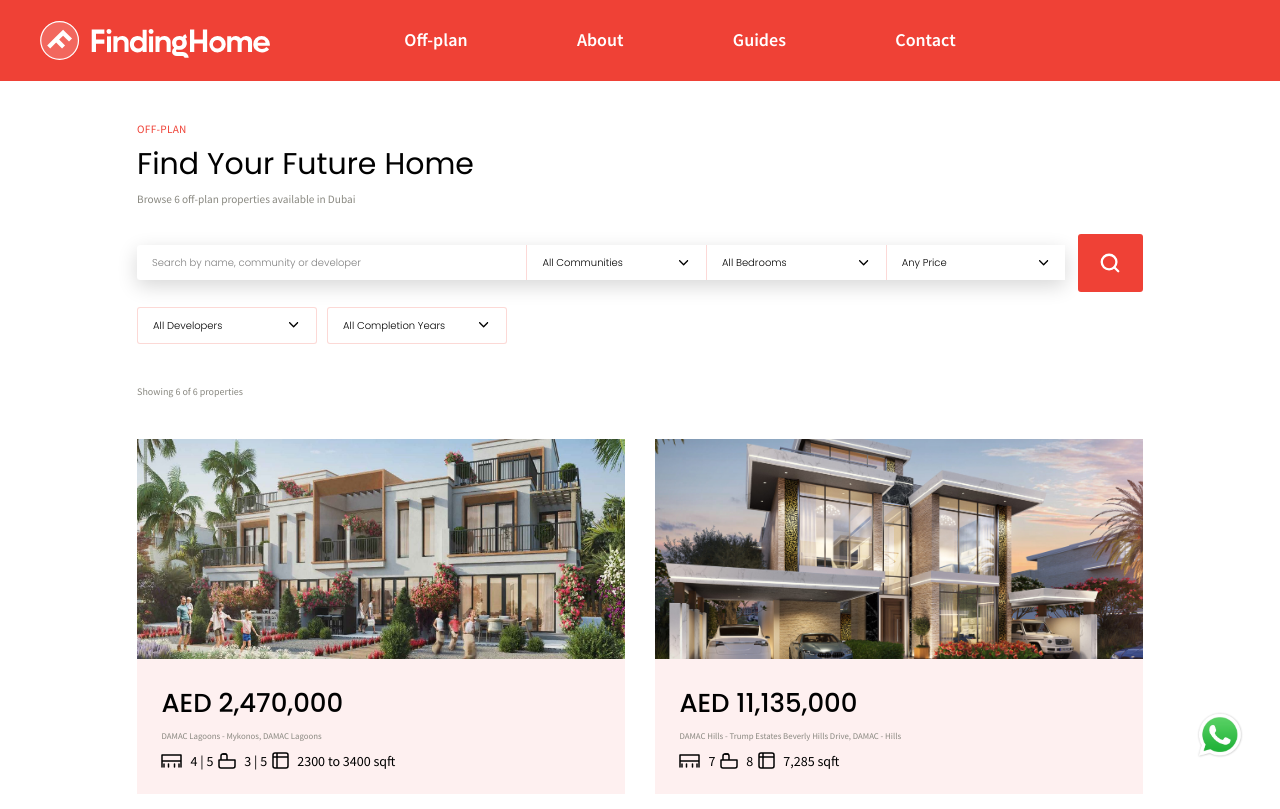
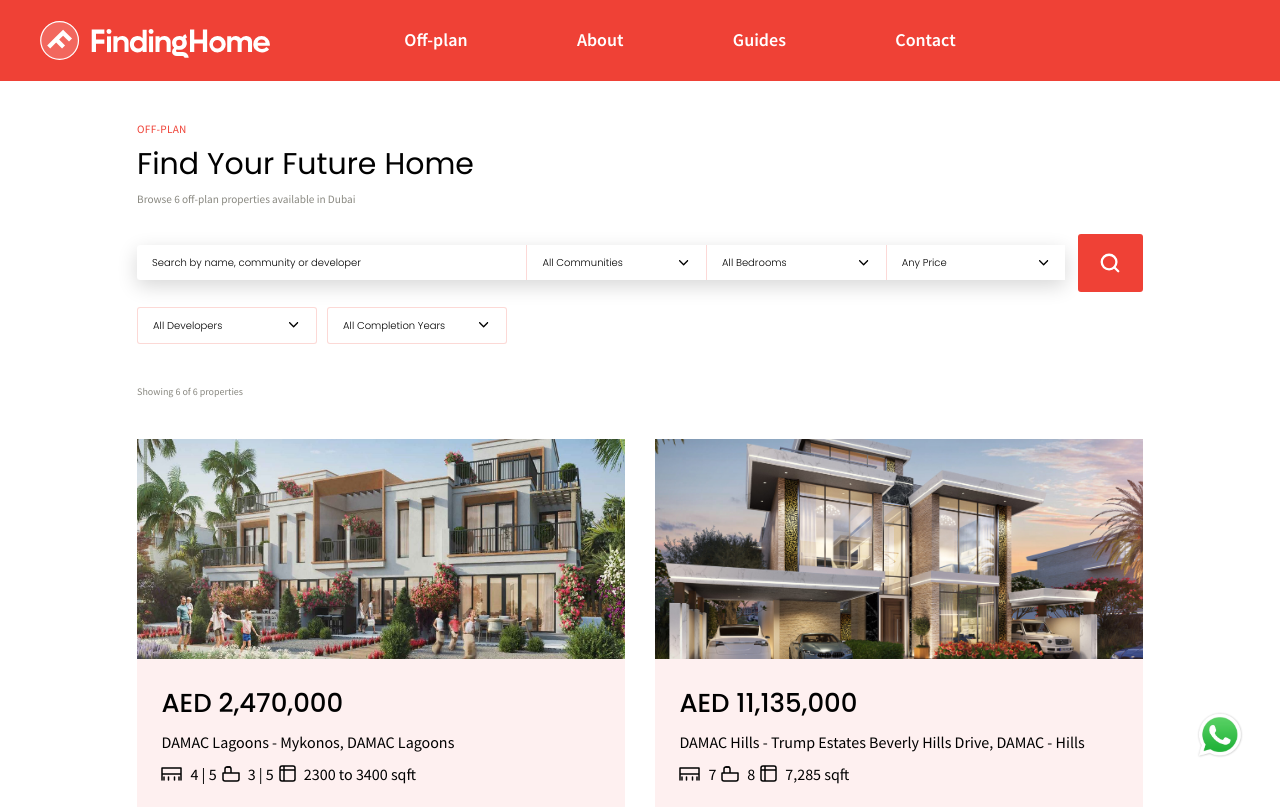
Before and after one commit to ike-cbb/findinghome-dev-test, a Next.js app: page /off-plan/search in a window 1280 px wide. Shown: the top 809 px of the page. Built offline with nearby package versions, Linux system fonts and the light colour scheme.

Commit message:
Updated Home page styling

```diff
--- a/app/globals.css
+++ b/app/globals.css
@@ -259,3 +259,8 @@
   color: var(--color-white);
   z-index: 9999;
 }
+
+input::placeholder,
+textarea::placeholder {
+  color: #000;
+}
--- a/app/page.tsx
+++ b/app/page.tsx
@@ -13,7 +13,7 @@
   return (
     <article>
       {/* Hero Section */}
-      <section className="relative overflow-hidden pt-[160px] sm:pt-[250px] pb-[60px] sm:pb-[180px] px-[5%]">
+      <section className="relative overflow-hidden pt-[160px] sm:pt-[250px] pb-[60px] sm:pb-[250px] px-[5%]">
         <div className="absolute inset-0">
           <Image
             src="https://findinghomeprd.wpengine.com/wp-content/uploads/2023/02/home-hero-scaled.webp"
@@ -94,7 +94,7 @@
         <div className="max-w-[1400px] mx-auto">
 
           <div className="flex flex-col lg:flex-row" style={{ padding: "0 4%", gap: "2rem" }}>
-            <h2 className="font-normal text-[#010101] leading-[1.1] lg:basis-[55%]" style={{ fontSize: "6rem", fontStyle: "normal", marginBottom: "40px", lineHeight: "1.1" }}>
+            <h2 className="font-normal text-[#010101] leading-[1.1] lg:basis-[64%]" style={{ fontSize: "6rem", fontStyle: "normal", marginBottom: "40px", lineHeight: "1.1" }}>
               Finding a Home is the Biggest Decision We&rsquo;ll Ever Make
             </h2>
           </div>
@@ -306,7 +306,7 @@
                   <option>Other</option>
                 </select>
                 <textarea
-                  placeholder="Message"
+                  placeholder="How can we help you?"
                   rows={4}
                   className="w-full outline-none block"
                   style={{
--- a/components/HomepageListings.tsx
+++ b/components/HomepageListings.tsx
@@ -105,8 +105,9 @@
                           }
                         }}
                         tabIndex={0}
-                        className="cursor-pointer text-base font-[Poppins] px-5 transition-colors"
+                        className="cursor-pointer font-[Poppins] px-5 transition-colors"
                         style={{
+                          fontSize: "14px",
                           paddingTop: "10px",
                           paddingBottom: "10px",
                           borderBottom:
--- a/components/ListingCard.tsx
+++ b/components/ListingCard.tsx
@@ -94,8 +94,8 @@
 
           {/* Title + Community */}
           <p
-            className="m-0 mb-[10px] text-sm"
-            style={{ color: "#898880" }}
+            className="m-0 mb-[10px]"
+            style={{ color: "#010101", fontSize: "16px" }}
           >
             {property.title}, {property.community}
           </p>
@@ -117,7 +117,7 @@
                 className="m-0"
                 style={{
                   color: "#010101",
-                  fontSize: "14px",
+                  fontSize: "16px",
                   fontWeight: 500,
                 }}
               >
@@ -137,7 +137,7 @@
                 className="m-0"
                 style={{
                   color: "#010101",
-                  fontSize: "14px",
+                  fontSize: "16px",
                   fontWeight: 500,
                 }}
               >
@@ -157,7 +157,7 @@
                 className="m-0"
                 style={{
                   color: "#010101",
-                  fontSize: "14px",
+                  fontSize: "16px",
                   fontWeight: 500,
                 }}
               >
```
